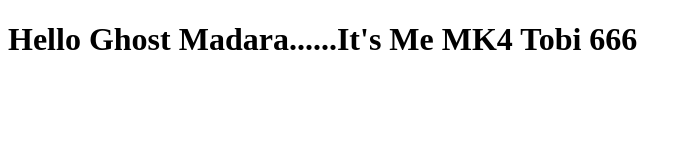
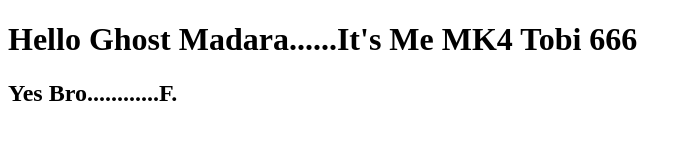
Before and after one commit to CSC99942/csckdnl1, a plain HTML site: page index.html in a window 1280 px wide. Shown: the whole page, without its empty margins (0-692 px from the left). Drawn offline with Linux system fonts and the light colour scheme.

Commit message:
Update index.html
H2

```diff
--- a/index.html
+++ b/index.html
@@ -7,5 +7,6 @@
 </head>
 <body>
     <H1>Hello Ghost Madara......It's Me MK4 Tobi 666</H1>
+    <h2>Yes Bro............F.</h2>
 </body>
 </html>
```
